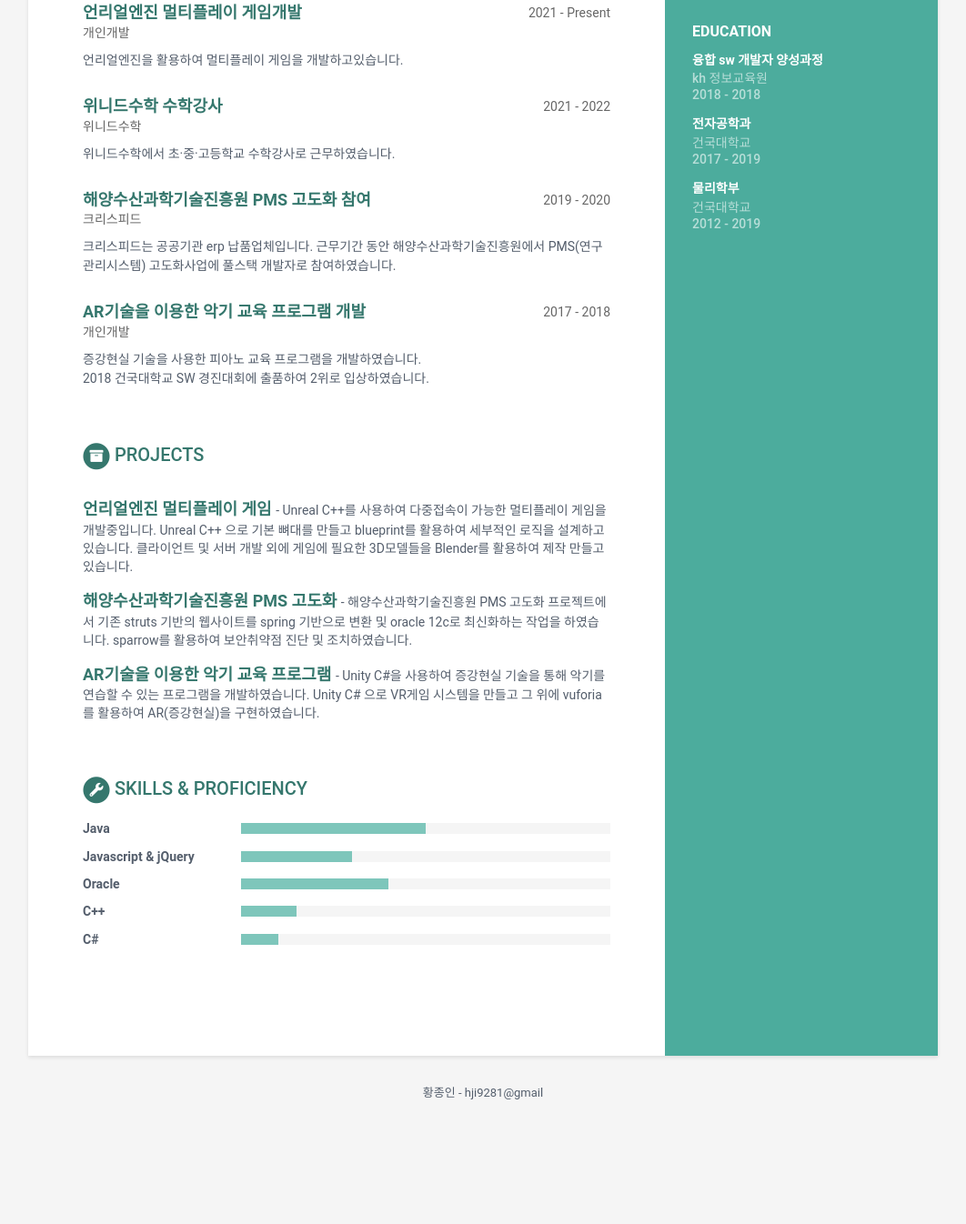
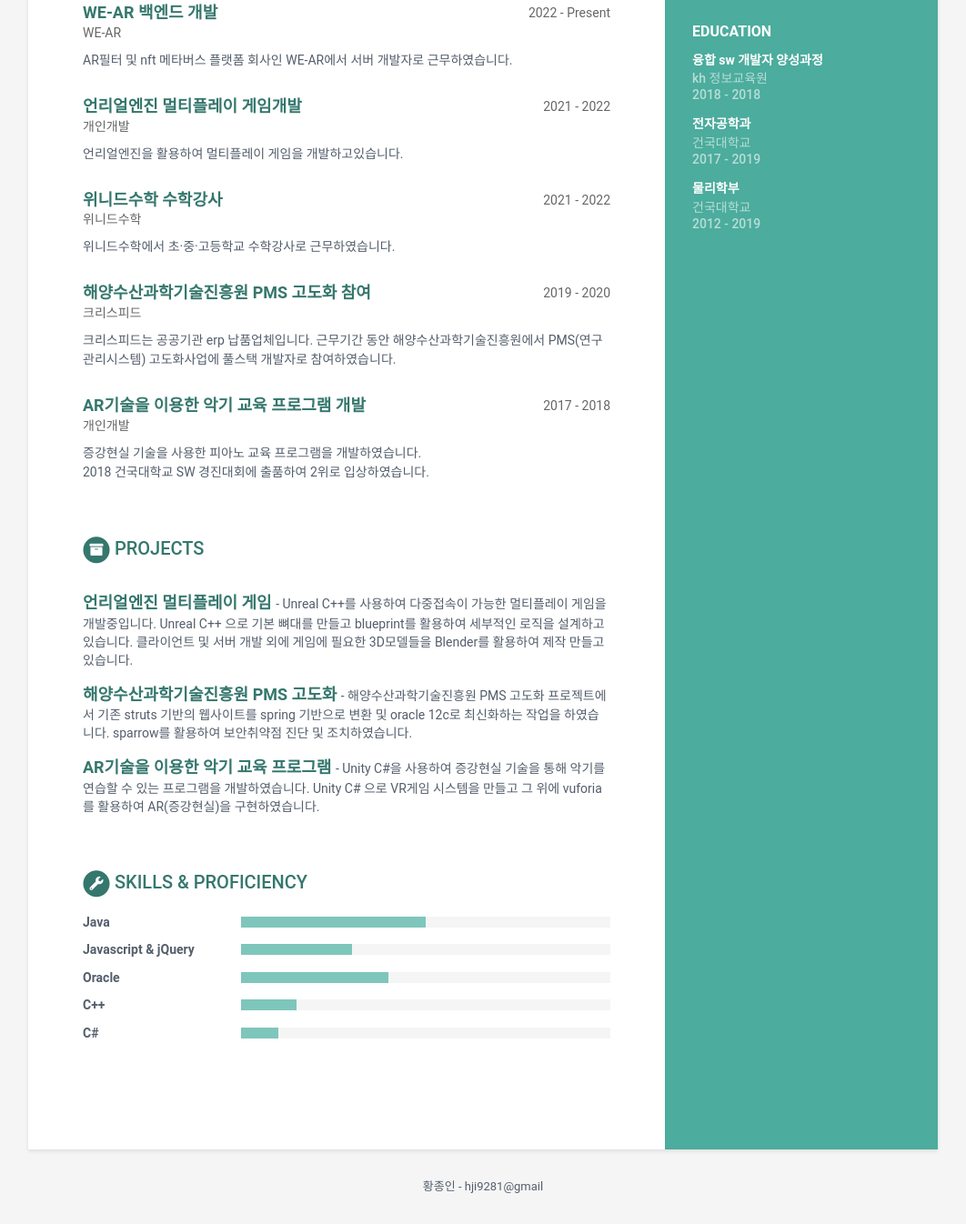
Before and after one commit to PigeonHwang/PigeonHwang.github.io, a Jekyll site: the page built from index.html, in a window 1280 px wide, cut to the strip 393-1739 px from the top of the page. Shown: the whole strip at 91% size, without its empty margins (109-1171 px from the left). Built offline with Jekyll 4.4.1, drawn with Linux system fonts in a browser that asks for light colours; before the commit the page ends 1636 px from its top, so only the background shows below that.

Commit message:
Update data.yml

```diff
--- a/_data/data.yml
+++ b/_data/data.yml
@@ -62,8 +62,13 @@ education:
           - Bullet point
           - Bullet point
 experiences:
+    - role: WE-AR 백엔드 개발
+      time: 2022 - Present
+      company: WE-AR
+      details: |
+        AR필터 및 nft 메타버스 플랫폼 회사인 WE-AR에서 서버 개발자로 근무하였습니다.
     - role: 언리얼엔진 멀티플레이 게임개발
-      time: 2021 - Present
+      time: 2021 - 2022
       company: 개인개발
       details: |
         언리얼엔진을 활용하여 멀티플레이 게임을 개발하고있습니다.
```
